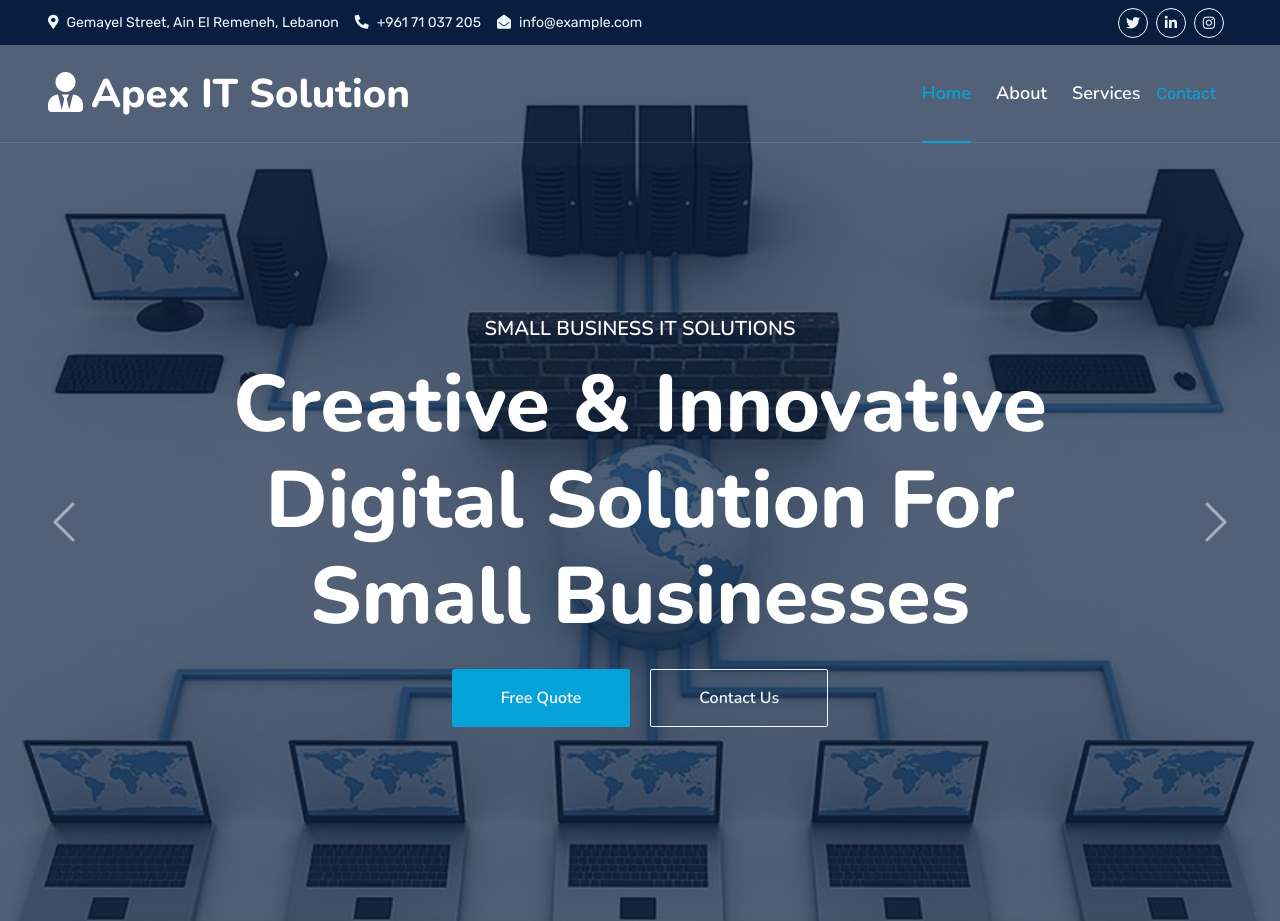
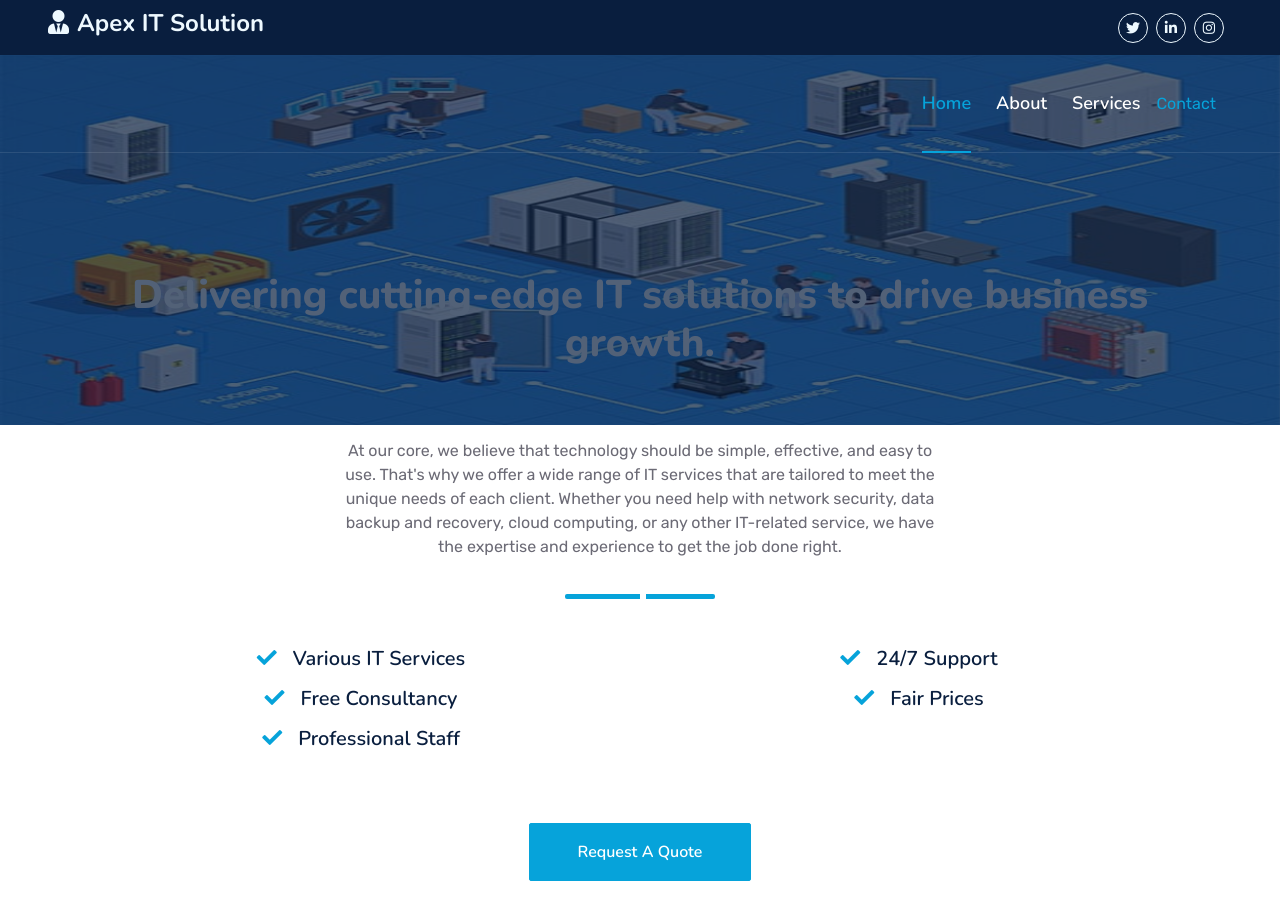
Before and after one commit to HusseinKhazem/Apex, a plain HTML site: page index.html in a window 1280 px wide. Shown: the top 921 px of the page. Drawn offline with nearby package versions, Linux system fonts and the light colour scheme.

Commit message:
Update index.html

```diff
--- a/index.html
+++ b/index.html
@@ -43,14 +43,14 @@
     <div class="container-fluid bg-dark px-5 d-none d-lg-block">
         <div class="row gx-0">
             <div class="col-lg-8 text-center text-lg-start mb-2 mb-lg-0">
-                <div class="d-inline-flex align-items-center" style="height: 45px;">
-                    <small class="me-3 text-light"><i class="fa fa-map-marker-alt me-2"></i>Gemayel Street, Ain El Remeneh, Lebanon</small>
-                    <small class="me-3 text-light"><i class="fa fa-phone-alt me-2"></i>+961 71 037 205</small>
-                    <small class="text-light"><i class="fa fa-envelope-open me-2"></i>info@example.com</small>
+                <div class="d-inline-flex align-items-center" style="height: 55px;">
+                    <h4 class="me-3 text-light"><i class="fa fa-user-tie me-2"></i>Apex IT Solution</h4>
+
+                   <!-- EMAIL IN HEADER REMOVED <small class="text-light"><i class="fa fa-envelope-open me-2"></i>info@apexitsolutions.tech</small> -->
                 </div>
             </div>
             <div class="col-lg-4 text-center text-lg-end">
-                <div class="d-inline-flex align-items-center" style="height: 45px;">
+                <div class="d-inline-flex align-items-center" style="height: 55px;">
                     <a class="btn btn-sm btn-outline-light btn-sm-square rounded-circle me-2" href=""><i class="fab fa-twitter fw-normal"></i></a>
                     <a class="btn btn-sm btn-outline-light btn-sm-square rounded-circle me-2" href=""><i class="fab fa-linkedin-in fw-normal"></i></a>
                     <a class="btn btn-sm btn-outline-light btn-sm-square rounded-circle me-2" href=""><i class="fab fa-instagram fw-normal"></i></a>
@@ -65,9 +65,12 @@
     <!-- Navbar & Carousel Start -->
     <div class="container-fluid position-relative p-0">
         <nav class="navbar navbar-expand-lg navbar-dark px-5 py-3 py-lg-0">
+
+		<!-- APEX IT SOLUTIONS TITILE REMOVED FROM NAV BAR
             <a href="index.html" class="navbar-brand p-0">
                 <h1 class="m-0"><i class="fa fa-user-tie me-2"></i>Apex IT Solution</h1>
             </a>
+			-->
             <button class="navbar-toggler" type="button" data-bs-toggle="collapse" data-bs-target="#navbarCollapse">
                 <span class="fa fa-bars"></span>
             </button>
@@ -83,13 +86,13 @@
 
         </nav>
 
-        <div id="header-carousel" class="carousel slide carousel-fade" data-bs-ride="carousel">
+   <!--     <div id="header-carousel" class="carousel slide carousel-fade" data-bs-ride="carousel">
             <div class="carousel-inner">
                 <div class="carousel-item active">
                     <img class="w-100" src="img/f.jpg" alt="Image">
                     <div class="carousel-caption d-flex flex-column align-items-center justify-content-center">
                         <div class="p-3" style="max-width: 900px;">
-						<br /><br /><br /><br />
+
                             <h5 class="text-white text-uppercase mb-3 animated slideInDown">Enterprise IT Solutions</h5>
                             <h1 class="display-1 text-white mb-md-4 animated zoomIn">Creative & Innovative Digital Solutions For Large Scale Enterprises</h1>
                             <a href="quote.html" class="btn btn-primary py-md-3 px-md-5 me-3 animated slideInLeft">Free Quote</a>
@@ -122,8 +125,12 @@
         </div>
     </div>
     <!-- Navbar & Carousel End -->
+ <div class="carousel-item active">
+                    <img class="w-100" src="img/f.jpg" alt="Image" height="370px">
+                    <div class="carousel-caption d-flex flex-column align-items-center justify-content-center">
 
-
+					</div>
+					</div>
     <!-- Full Screen Search Start -->
     <div class="modal fade" id="searchModal" tabindex="-1">
         <div class="modal-dialog modal-fullscreen">
@@ -142,8 +149,12 @@
     </div>
     <!-- Full Screen Search End -->
 
+<br /> <br /> <br /> <br />
 
-    <!-- Facts Start -->
+
+
+    <!-- Facts Start
+
     <div class="container-fluid facts py-5 pt-lg-0">
         <div class="container py-5 pt-lg-0">
             <div class="row gx-0">
@@ -186,47 +197,53 @@
             </div>
         </div>
     </div>
-    <!-- Facts Start -->
+     Facts Start -->
 
-
+s
     <!-- About Start -->
     <div class="container-fluid py-5 wow fadeInUp" data-wow-delay="0.1s">
         <div class="container py-5">
-            <div class="row g-5">
-                <div class="col-lg-7">
-                    <div class="section-title position-relative pb-3 mb-5">
-                        <h5 class="fw-bold text-primary text-uppercase">About Us</h5>
-                        <h1 class="mb-0">The Best IT Solution With Over 10 Years of Experience</h1>
+
+
+                    <div class=" position-relative pb-3 mb-5 text-center" >
+
+                        <h1 class=" text-center text-white" >Delivering cutting-edge IT solutions to drive business growth.</h1>
                     </div>
-                    <p class="mb-4">At our core, we believe that technology should be simple, effective, and easy to use. That's why we offer a wide range of IT services that are tailored to meet the unique needs of each client. Whether you need help with network security, data backup and recovery, cloud computing, or any other IT-related service, we have the expertise and experience to get the job done right.</p>
-                    <div class="row g-0 mb-3">
+					<div class="section-title text-center position-relative pb-3 mb-5 mx-auto" style="max-width: 600px;">
+                    <p class="mb-4 text-center" style="max-width: 600px;" >At our core, we believe that technology should be simple, effective, and easy to use. That's why we offer a wide range of IT services that are tailored to meet the unique needs of each client. Whether you need help with network security, data backup and recovery, cloud computing, or any other IT-related service, we have the expertise and experience to get the job done right.</p>
+                    </div>
+					<div class="row g-0 mb-3 text-center position-relative">
                         <div class="col-sm-6 wow zoomIn" data-wow-delay="0.2s">
                             <h5 class="mb-3"><i class="fa fa-check text-primary me-3"></i>Various IT Services</h5>
 							<h5 class="mb-3"><i class="fa fa-check text-primary me-3"></i>Free Consultancy</h5>
                             <h5 class="mb-3"><i class="fa fa-check text-primary me-3"></i>Professional Staff</h5>
                         </div>
-                        <div class="col-sm-6 wow zoomIn" data-wow-delay="0.4s">
+                        <div class="col-sm-6 wow zoomIn" data-wow-delay="0.4s" ">
                             <h5 class="mb-3"><i class="fa fa-check text-primary me-3"></i>24/7 Support</h5>
                             <h5 class="mb-3"><i class="fa fa-check text-primary me-3"></i>Fair Prices</h5>
                         </div>
                     </div>
+					<div class="position-relative text-center">
                     <div class="d-flex align-items-center mb-4 wow fadeIn" data-wow-delay="0.6s">
-                        <div class="bg-primary d-flex align-items-center justify-content-center rounded" style="width: 60px; height: 60px;">
-                            <i class="fa fa-phone-alt text-white"></i>
-                        </div>
-                        <div class="ps-4">
-                            <h5 class="mb-2">Call to ask any question</h5>
-                            <h4 class="text-primary mb-0">+961 71 037 205</h4>
-                        </div>
+
+
                     </div>
-                    <a href="quote.html" class="btn btn-primary py-3 px-5 mt-3 wow zoomIn" data-wow-delay="0.9s">Request A Quote</a>
-                </div>
-                <div class="col-lg-5" style="min-height: 500px;">
+                    <a href="#contact" class="btn btn-primary py-3 px-5 mt-3 wow zoomIn" data-wow-delay="0.9s">Request A Quote</a>
+              </div>
+                <div class="col-lg-5" style="min-height: 50px;">
+
+
+
+				<!-- IMAGE RACK REMOVED
                     <div class="position-relative h-100">
                         <img class="position-absolute w-100 h-100 rounded wow zoomIn" data-wow-delay="0.9s" src="img/about1.jpg" style="object-fit: cover;">
                     </div>
+					-->
+
+
+
                 </div>
-            </div>
+
         </div>
     </div>
     <!-- About End -->
@@ -458,8 +475,8 @@
 
 
     <!-- Quote Start -->
-    <div class="container-fluid py-5 wow fadeInUp" data-wow-delay="0.1s">
-        <div class="container py-5">
+    <div id="contact"  class="container-fluid py-5 wow fadeInUp" data-wow-delay="0.1s">
+        <div  class="container py-5">
             <div class="row g-5">
                 <div class="col-lg-7">
                     <div class="section-title position-relative pb-3 mb-5">
@@ -568,7 +585,7 @@
                             </div>
                             <div class="d-flex mb-2">
                                 <i class="bi bi-envelope-open text-primary me-2"></i>
-                                <p class="mb-0">info@example.com</p>
+                                <p class="mb-0">info@apexitsolutions.com</p>
                             </div>
                             <div class="d-flex mb-2">
                                 <i class="bi bi-telephone text-primary me-2"></i>
```
